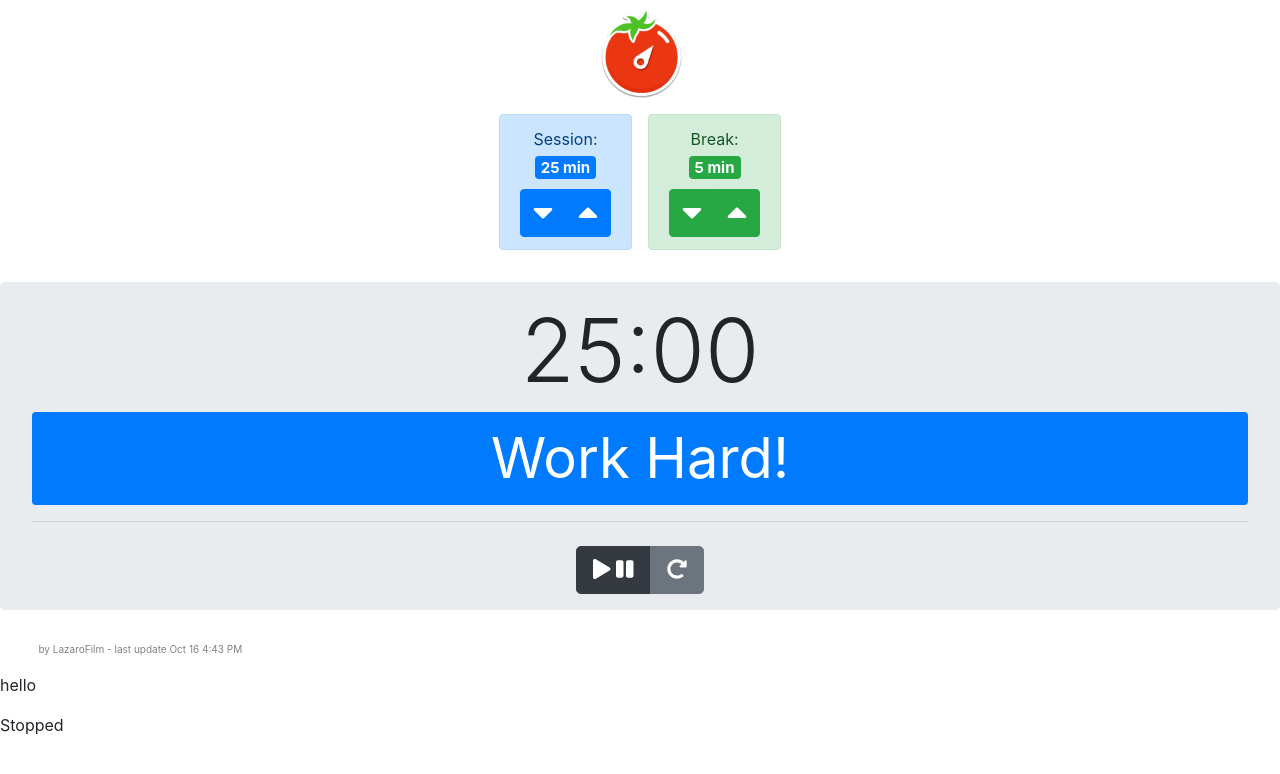
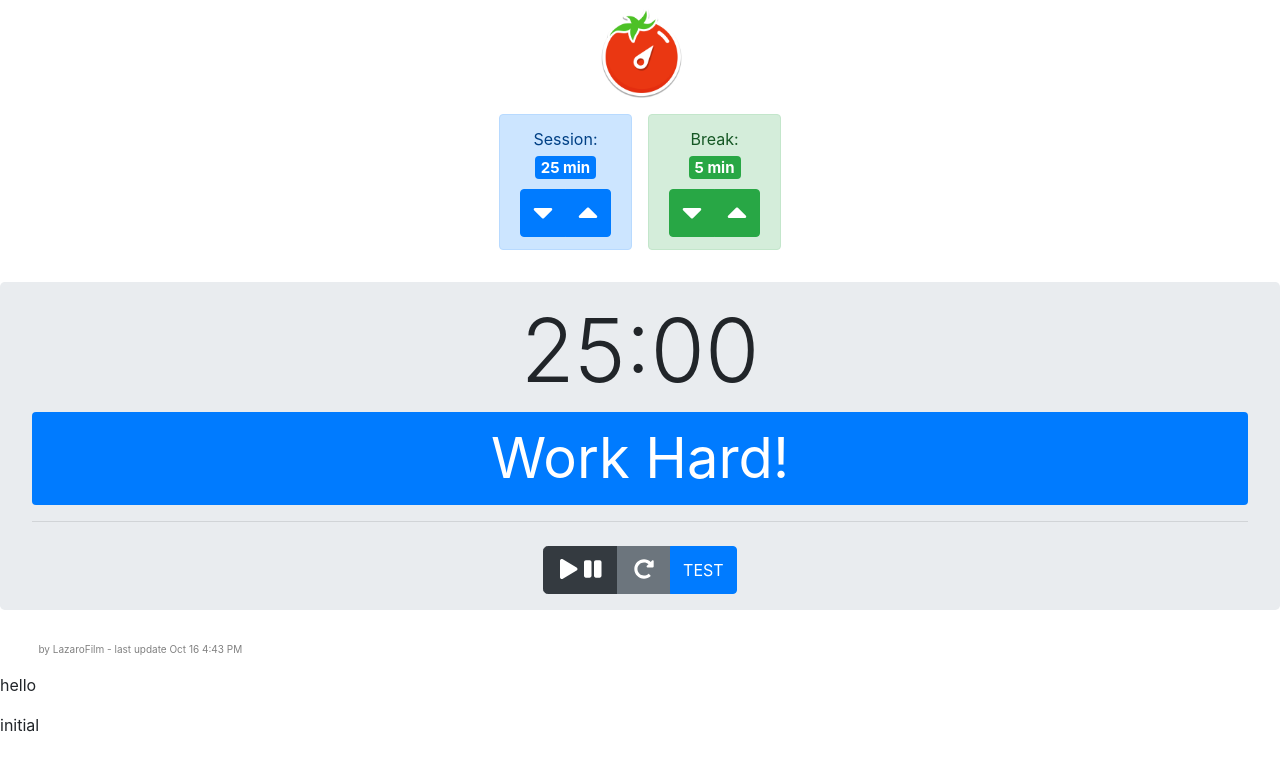
Before and after one commit to LazaroFilm/pomodoro, a React (Create React App) app: page / in a window 1280 px wide. Shown: the top 774 px of the page. Built offline with nearby package versions, Linux system fonts and the light colour scheme.

Commit message:
Moved setInterval to useEffect

```diff
--- a/src/App.js
+++ b/src/App.js
@@ -1,4 +1,4 @@
-import React, { useReducer } from "react";
+import React, { useReducer, useEffect } from "react";
 import pomodoro from "./pomodoro.png";
 import "./App.css";
 import Clock from "./Clock";
@@ -7,7 +7,7 @@ import reducer from "./reducer";
 
 export default function App() {
   const initialState = {
-    started: false,
+    isRunning: "stop",
     sessionTime: 25,
     breakTime: 5,
     clockTime: [25, 0],
@@ -15,9 +15,21 @@ export default function App() {
   };
   const [state, dispatch] = useReducer(reducer, initialState);
 
-  const Start = (state) => {
-    return state.started ? "STARTED" : "Stopped";
-  };
+  useEffect(() => {
+    console.log(`isRunning changed to: ${state.isRunning}`);
+    let ticToc;
+    console.log(`This is: ${ticToc}`);
+    if (state.isRunning === "start") {
+      ticToc = setInterval(() => {
+        console.log(`This is: ${ticToc}`);
+        console.log(`tic toc`);
+        dispatch({ type: "tic-toc" });
+      }, 1000);
+    } else {
+      console.log("clearInterval stop!");
+      clearInterval(ticToc);
+    }
+  }, [state.isRunning]);
 
   return (
     <div className="App">
@@ -28,7 +40,8 @@ export default function App() {
       <Clock state={state} dispatch={dispatch} />
       <p id="credits">by LazaroFilm - last update Oct 16 4:43 PM</p>
       <p>hello</p>
-      <p>{Start(state)}</p>
+      <p>{state.test}</p>
+      {/* <p>{Start(state)}</p> */}
     </div>
   );
 }
--- a/src/Clock.js
+++ b/src/Clock.js
@@ -3,18 +3,21 @@ import { Button } from "react-bootstrap";
 import { FontAwesomeIcon } from "@fortawesome/react-fontawesome";
 import { faPlay, faPause, faRedoAlt } from "@fortawesome/free-solid-svg-icons";
 
-const StartStop = (state, dispatch) => {
-  var ticToc;
-  console.log(`the counter started? ${state.started}`);
-  if (!state.started) {
-    ticToc = setInterval(() => {
-      console.log(`the counter started? ${state.started}`);
-      dispatch({ type: "tic-toc" });
-    }, 1000);
-  } else {
-    clearInterval(ticToc);
-  }
-};
+// const StartStop = (state, dispatch, stopNow) => {
+//   let ticToc;
+//   console.log(`This is: ${ticToc}`);
+//   if (ticToc) {
+//     console.log("clearInterval stop!");
+//     clearInterval(ticToc);
+//     ticToc = undefined;
+//   } else {
+//     ticToc = setInterval(() => {
+//       console.log(`This is: ${ticToc}`);
+//       console.log(`tic toc`);
+//       dispatch({ type: "tic-toc" });
+//     }, 1000);
+//   }
+// };
 
 function Clock({ state, dispatch }) {
   return (
@@ -41,7 +44,7 @@ function Clock({ state, dispatch }) {
             role="button"
             onClick={() => {
               dispatch({ type: "start-stop" });
-              StartStop(state, dispatch);
+              // StartStop(state, dispatch, "start");
             }}
           >
             <FontAwesomeIcon icon={faPlay} /> <FontAwesomeIcon icon={faPause} />
@@ -54,6 +57,14 @@ function Clock({ state, dispatch }) {
           >
             <FontAwesomeIcon icon={faRedoAlt} />
           </Button>
+          <Button
+            onClick={() => {
+              // StartStop(state, dispatch, "stop");
+            }}
+          >
+            {" "}
+            TEST{" "}
+          </Button>
         </div>
       </div>
     </div>
--- a/src/index.js
+++ b/src/index.js
@@ -4,6 +4,10 @@ import "bootstrap/dist/css/bootstrap.min.css";
 import "./index.css";
 import App from "./App";
 import * as serviceWorker from "./serviceWorker";
+
+// PROJECTOR SELECTOR FOR EXTERNAL TEST SCRIPT:
+// eslint-disable-next-line no-unused-vars
+const projectName = "25-5-clock";
 
 ReactDOM.render(
   <React.StrictMode>
--- a/src/reducer.js
+++ b/src/reducer.js
@@ -5,7 +5,7 @@ function reducer(state, action) {
   switch (action.type) {
     case "session-decrement":
       if (state.sessionTime > 0) {
-        if (state.started) {
+        if (state.isRunning) {
           return {
             ...state,
             sessionTime: state.sessionTime - 1,
@@ -24,7 +24,7 @@ function reducer(state, action) {
         return { ...state };
       }
     case "session-increment":
-      if (state.started) {
+      if (state.isRunning) {
         return {
           ...state,
           sessionTime: state.sessionTime + 1,
@@ -49,22 +49,19 @@ function reducer(state, action) {
       return { ...state, breakTime: state.breakTime + 1 };
     case "reset":
       return {
-        started: false,
+        isRunning: false,
         sessionTime: 25,
         breakTime: 5,
         clockTime: [25, 0],
         test: "initial",
       };
     case "start-stop":
-      if (state.started) {
+      if (state.isRunning === "start") {
         console.log("stopping now 🛑");
-        clearInterval();
-        return { ...state, started: false, test: "Stopping" };
+        return { ...state, isRunning: "stop", test: "Stopping" };
       } else {
         console.log("starting now ⏲️");
-        console.log("keeps going? ");
-        console.log(state);
-        return { ...state, started: true, test: "starting" };
+        return { ...state, isRunning: "start", test: "starting" };
       }
     case "tic-toc":
       if (state.clockTime[1] === 0) {
```
